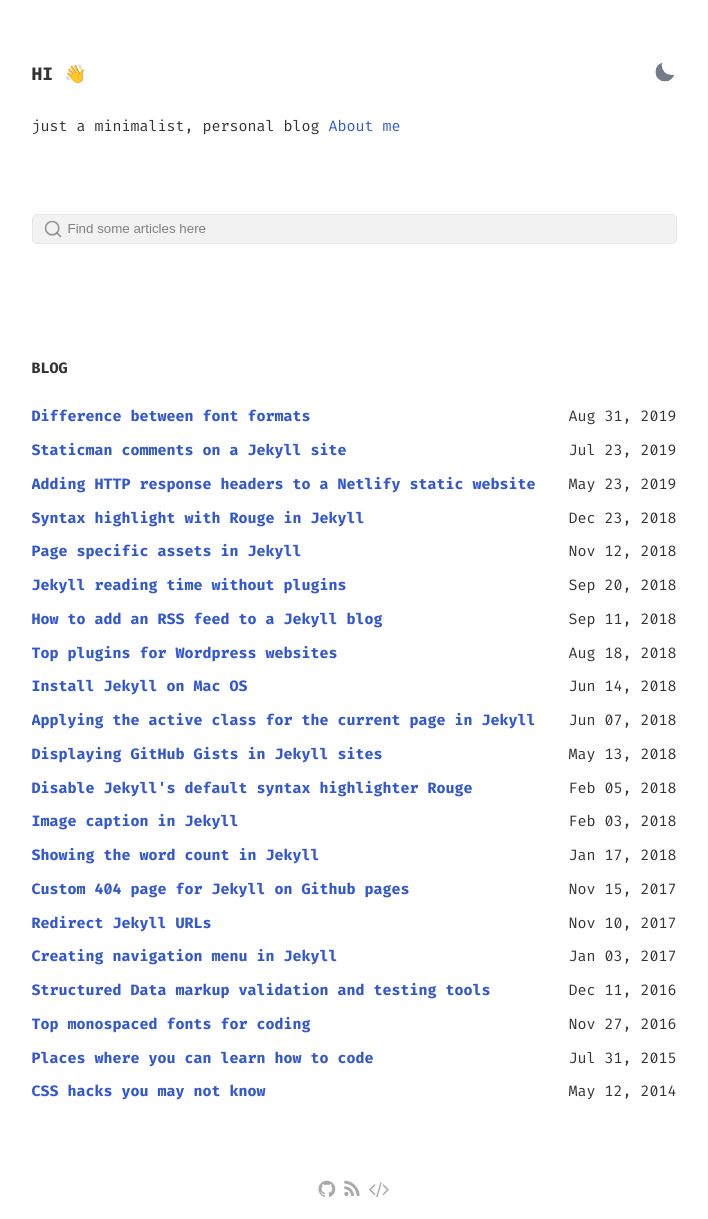
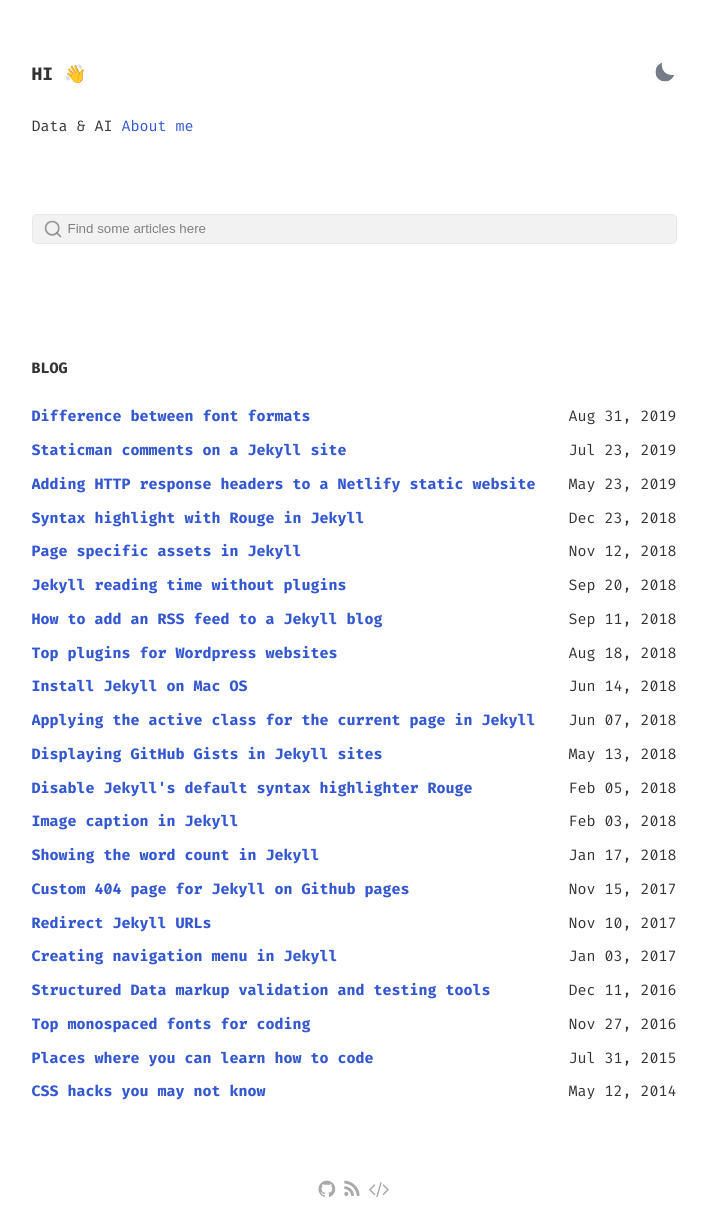
Before and after one commit to 9amirreza6/9amirreza6.github.io, a Jekyll site: the page built from index.html, in a window 1280 px wide. Shown: the whole page, without its empty margins (286-994 px from the left). Built offline with Jekyll 4.4.1, drawn with Linux system fonts in a browser that asks for light colours.

Commit message:
description changed

```diff
--- a/_config.yml
+++ b/_config.yml
@@ -1,12 +1,12 @@
-site: Gesko
-title: Gesko
+site: YAR
+title: YAR
 description: >-
-  just a minimalist, personal blog
+  Data & AI
 googlewebfonts: Fira+Code:wght@400;500;700
 lang: en-US
 timezone: Rome
 repo: https://github.com/p0wex/Gesko # site repo [optional]
-data-theme: dark # default theme "dark" | "light"
+data-theme: light # default theme "dark" | "light"
 
 author:
   name: p0wex
```
Also changed, not shown: 1 other file.
